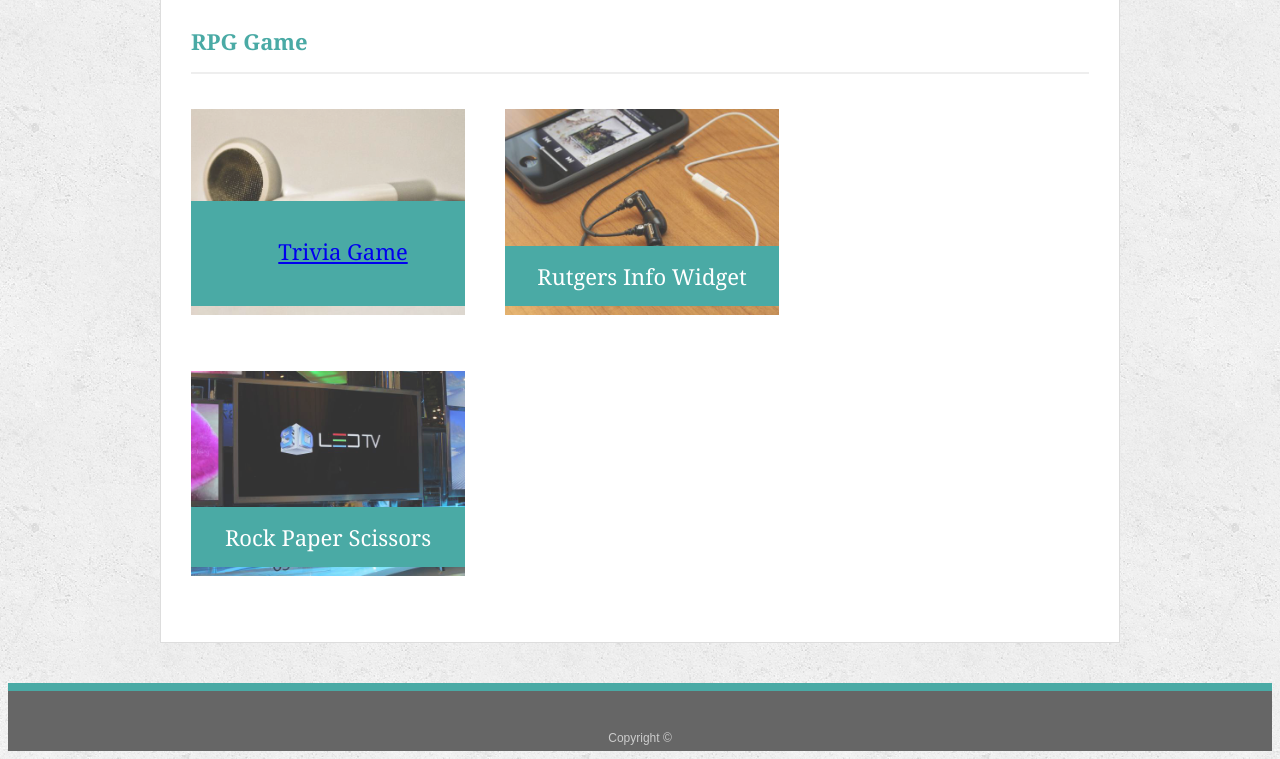
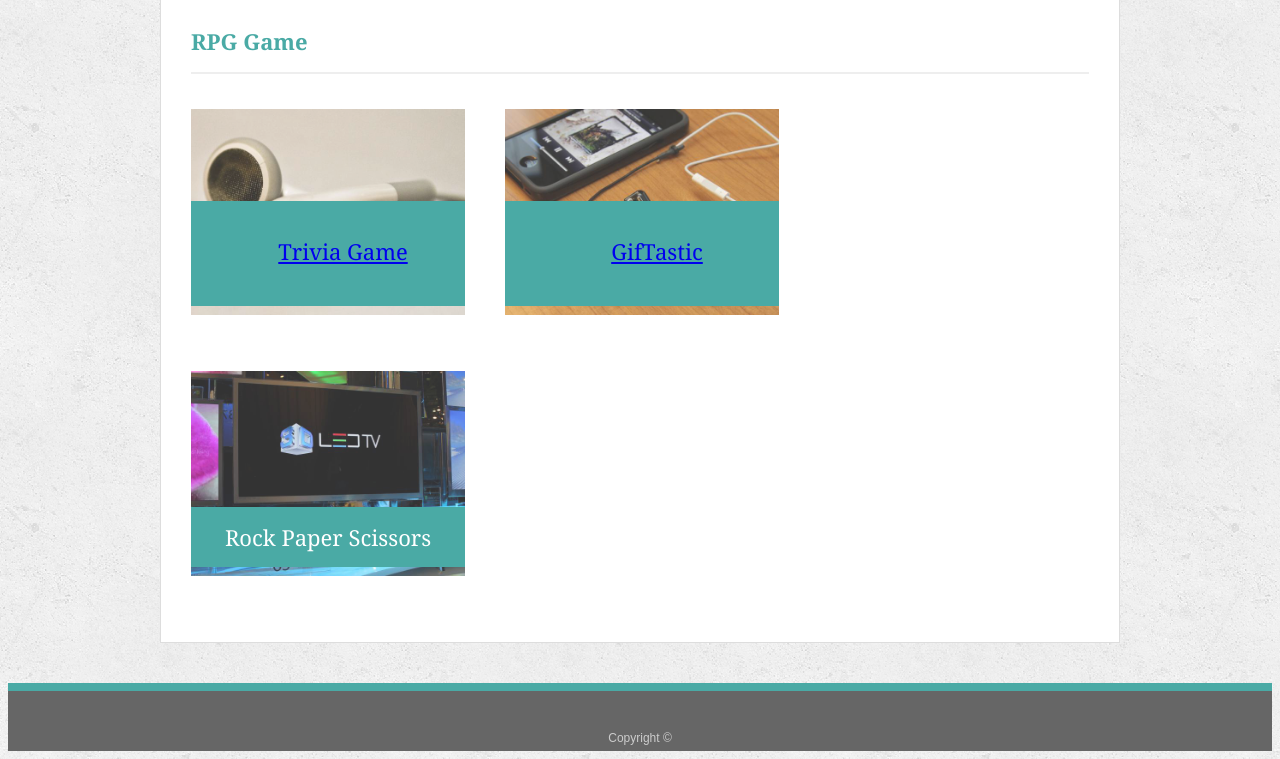
Before and after one commit to D4K074-S/Responsive-Portfolio, a plain HTML site: page portfolio.html in a window 1280 px wide. Shown: the part 1030-1789 px from the top of the page. Drawn offline with Linux system fonts and the light colour scheme.

Commit message:
added GifTastic to portfolio.

```diff
--- a/portfolio.html
+++ b/portfolio.html
@@ -41,9 +41,9 @@
         <h3><a href="https://jax-n.github.io/Trivia-Game/" class="work">Trivia Game</a></h3>
       </div>
       <div class="work">
-        <img src="assets/images/technics-q-c-640-480-7.jpg" alt="Rutgers Info Widget">
+        <img src="assets/images/technics-q-c-640-480-7.jpg" alt="GifTastic">
 
-        <h3>Rutgers Info Widget</h3>
+        <h3><a href ="https://jax-n.github.io/GifTastic/" class="work">GifTastic</a></h3>
       </div>
       <div class="work">
         <img src="assets/images/technics-q-c-640-480-9.jpg" alt="Rock Paper Scissors">
```
